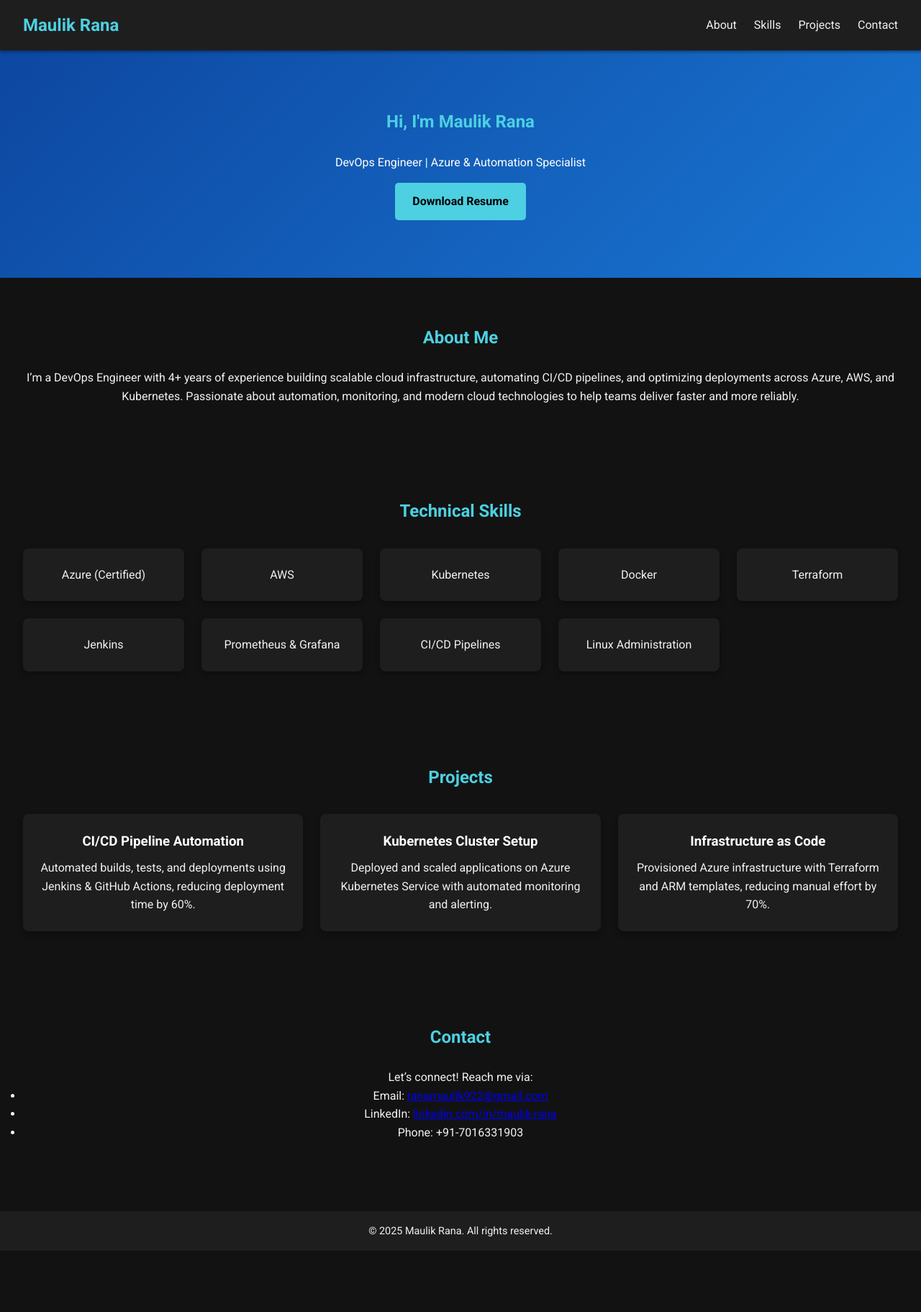
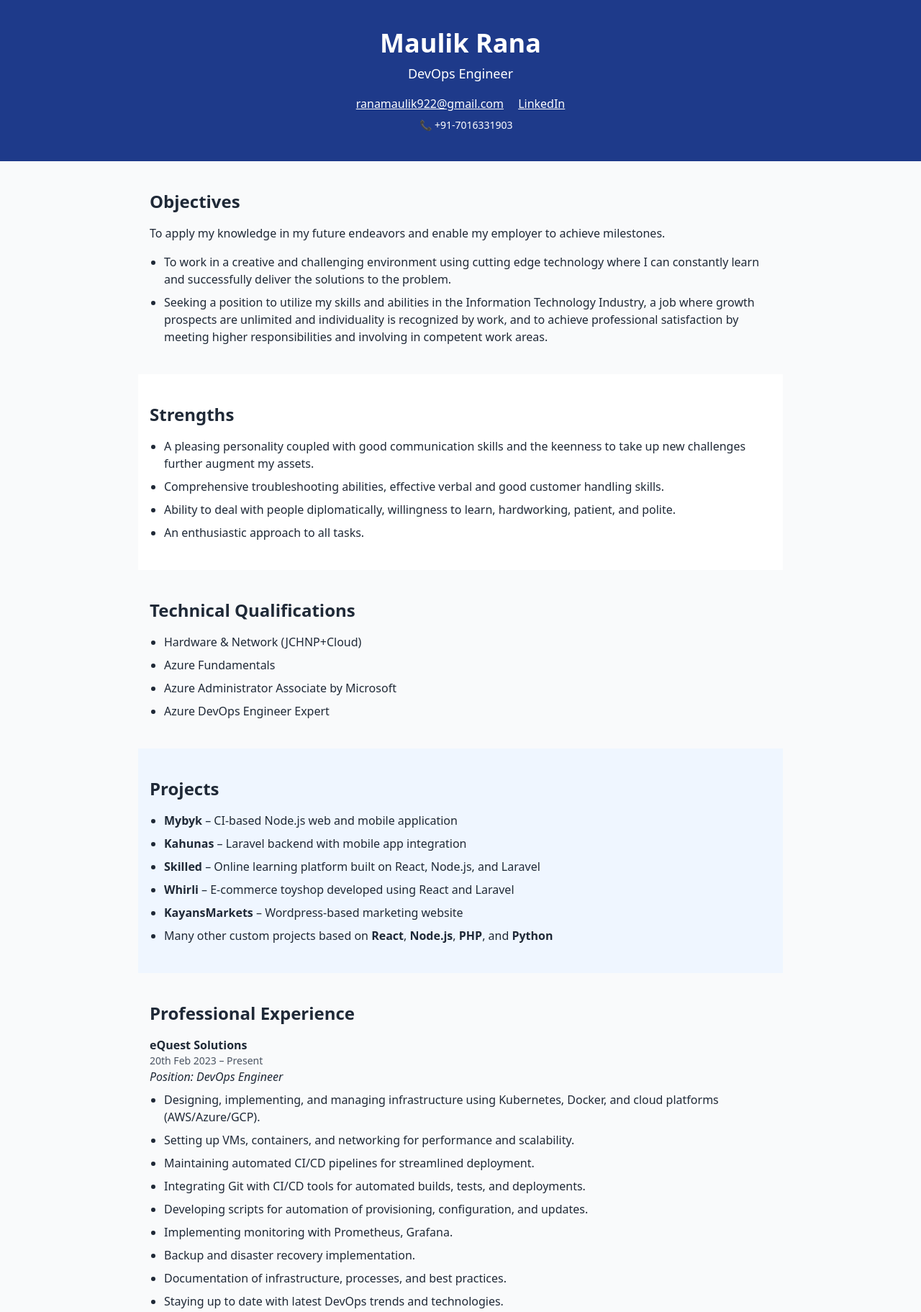
Before and after one commit to gtipl922/maulik-portfolio, a plain HTML site: page index.html in a window 1280 px wide. Shown: the top 1823 px of the page at 72% size. Before the commit the page ends 1738 px from the top, so only its background shows below. Drawn offline with nearby package versions, Linux system fonts and the light colour scheme.

Commit message:
Update index.html

```diff
--- a/index.html
+++ b/index.html
@@ -4,111 +4,161 @@
   <meta charset="UTF-8" />
   <meta name="viewport" content="width=device-width, initial-scale=1.0" />
   <title>Maulik Rana - DevOps Engineer</title>
-  <link rel="stylesheet" href="style.css" />
-  <link rel="preconnect" href="https://fonts.googleapis.com">
-  <link rel="preconnect" href="https://fonts.gstatic.com" crossorigin>
-  <link href="https://fonts.googleapis.com/css2?family=Roboto:wght@300;400;700&display=swap" rel="stylesheet">
+  <link href="https://cdn.jsdelivr.net/npm/tailwindcss@2.2.19/dist/tailwind.min.css" rel="stylesheet">
 </head>
-<body>
-  <header>
-    <nav>
-      <h1 class="logo">Maulik Rana</h1>
-      <ul>
-        <li><a href="#about">About</a></li>
-        <li><a href="#skills">Skills</a></li>
-        <li><a href="#projects">Projects</a></li>
-        <li><a href="#contact">Contact</a></li>
-      </ul>
-    </nav>
-  </header>
-
-  <section class="hero">
-    <div class="hero-text">
-      <h2>Hi, I'm <span>Maulik Rana</span></h2>
-      <p>DevOps Engineer | Azure & Automation Specialist</p>
-      <a href="Maulik_Resume.pdf" class="btn" download>Download Resume</a>
-    </div>
-  </section>
-
-  <section id="about" class="fade-in">
-    <h2>About Me</h2>
-    <p>
-      I’m a DevOps Engineer with 4+ years of experience building scalable cloud infrastructure, automating CI/CD pipelines,
-      and optimizing deployments across Azure, AWS, and Kubernetes. Passionate about automation, monitoring,
-      and modern cloud technologies to help teams deliver faster and more reliably.
-    </p>
-  </section>
-
-  <section id="skills" class="fade-in">
-    <h2>Technical Skills</h2>
-    <div class="skills-grid">
-      <div class="skill">Azure (Certified)</div>
-      <div class="skill">AWS</div>
-      <div class="skill">Kubernetes</div>
-      <div class="skill">Docker</div>
-      <div class="skill">Terraform</div>
-      <div class="skill">Jenkins</div>
-      <div class="skill">Prometheus & Grafana</div>
-      <div class="skill">CI/CD Pipelines</div>
-      <div class="skill">Linux Administration</div>
-    </div>
-  </section>
-
-  <section id="projects" class="fade-in">
-    <h2>Projects</h2>
-    <div class="projects-grid">
-      <div class="project">
-        <h3>CI/CD Pipeline Automation</h3>
-        <p>Automated builds, tests, and deployments using Jenkins & GitHub Actions, reducing deployment time by 60%.</p>
-      </div>
-      <div class="project">
-        <h3>Kubernetes Cluster Setup</h3>
-        <p>Deployed and scaled applications on Azure Kubernetes Service with automated monitoring and alerting.</p>
-      </div>
-      <div class="project">
-        <h3>Infrastructure as Code</h3>
-        <p>Provisioned Azure infrastructure with Terraform and ARM templates, reducing manual effort by 70%.</p>
+<body class="bg-gray-50 text-gray-800">
+  <!-- Hero -->
+  <section class="bg-blue-900 text-white py-10">
+    <div class="container mx-auto text-center">
+      <h1 class="text-4xl font-bold">Maulik Rana</h1>
+      <p class="mt-2 text-lg">DevOps Engineer</p>
+      <div class="mt-4 space-x-4">
+        <a href="mailto:ranamaulik922@gmail.com" class="underline">ranamaulik922@gmail.com</a>
+        <a href="https://www.linkedin.com/in/maulik-rana-0974b1148/" class="underline" target="_blank">LinkedIn</a>
+        <p class="text-sm mt-2">📞 +91-7016331903</p>
       </div>
     </div>
   </section>
 
-  <section id="contact" class="fade-in">
-    <h2>Contact</h2>
-    <p>Let’s connect! Reach me via:</p>
-    <ul>
-      <li>Email: <a href="mailto:ranamaulik922@gmail.com">ranamaulik922@gmail.com</a></li>
-      <li>LinkedIn: <a href="https://www.linkedin.com/in/maulik-rana-0974b1148/" target="_blank">linkedin.com/in/maulik-rana</a></li>
-      <li>Phone: +91-7016331903</li>
+  <!-- Objectives -->
+  <section class="py-10 px-4 max-w-4xl mx-auto">
+    <h2 class="text-2xl font-semibold mb-4">Objectives</h2>
+    <p class="mb-4">To apply my knowledge in my future endeavors and enable my employer to achieve milestones.</p>
+    <ul class="list-disc pl-5 space-y-2">
+      <li>To work in a creative and challenging environment using cutting edge technology where I can constantly learn and successfully deliver the solutions to the problem.</li>
+      <li>Seeking a position to utilize my skills and abilities in the Information Technology Industry, a job where growth prospects are unlimited and individuality is recognized by work, and to achieve professional satisfaction by meeting higher responsibilities and involving in competent work areas.</li>
     </ul>
   </section>
 
-  <footer>
-    <p>&copy; 2025 Maulik Rana. All rights reserved.</p>
-  </footer>
+  <!-- Strengths -->
+  <section class="bg-white py-10 px-4 max-w-4xl mx-auto">
+    <h2 class="text-2xl font-semibold mb-4">Strengths</h2>
+    <ul class="list-disc pl-5 space-y-2">
+      <li>A pleasing personality coupled with good communication skills and the keenness to take up new challenges further augment my assets.</li>
+      <li>Comprehensive troubleshooting abilities, effective verbal and good customer handling skills.</li>
+      <li>Ability to deal with people diplomatically, willingness to learn, hardworking, patient, and polite.</li>
+      <li>An enthusiastic approach to all tasks.</li>
+    </ul>
+  </section>
 
-  <script>
-    // Smooth scroll for anchor links
-    document.querySelectorAll('a[href^="#"]').forEach(anchor => {
-      anchor.addEventListener('click', function(e) {
-        e.preventDefault();
-        document.querySelector(this.getAttribute('href')).scrollIntoView({
-          behavior: 'smooth'
-        });
-      });
-    });
+  <!-- Technical Qualifications -->
+  <section class="py-10 px-4 max-w-4xl mx-auto">
+    <h2 class="text-2xl font-semibold mb-4">Technical Qualifications</h2>
+    <ul class="list-disc pl-5 space-y-2">
+      <li>Hardware & Network (JCHNP+Cloud)</li>
+      <li>Azure Fundamentals</li>
+      <li>Azure Administrator Associate by Microsoft</li>
+      <li>Azure DevOps Engineer Expert</li>
+    </ul>
+  </section>
 
-    // Fade-in animation when sections are visible
-    const observer = new IntersectionObserver(entries => {
-      entries.forEach(entry => {
-        if (entry.isIntersecting) {
-          entry.target.classList.add('visible');
-        }
-      });
-    }, { threshold: 0.2 });
+  <!-- Projects -->
+  <section class="bg-blue-50 py-10 px-4 max-w-4xl mx-auto">
+    <h2 class="text-2xl font-semibold mb-4">Projects</h2>
+    <ul class="list-disc pl-5 space-y-2">
+      <li><strong>Mybyk</strong> – CI-based Node.js web and mobile application</li>
+      <li><strong>Kahunas</strong> – Laravel backend with mobile app integration</li>
+      <li><strong>Skilled</strong> – Online learning platform built on React, Node.js, and Laravel</li>
+      <li><strong>Whirli</strong> – E-commerce toyshop developed using React and Laravel</li>
+      <li><strong>KayansMarkets</strong> – Wordpress-based marketing website</li>
+      <li>Many other custom projects based on <strong>React</strong>, <strong>Node.js</strong>, <strong>PHP</strong>, and <strong>Python</strong></li>
+    </ul>
+  </section>
 
-    document.querySelectorAll('.fade-in').forEach(section => {
-      observer.observe(section);
-    });
-  </script>
+  <!-- Experience -->
+  <section class="py-10 px-4 max-w-4xl mx-auto">
+    <h2 class="text-2xl font-semibold mb-4">Professional Experience</h2>
+    <div class="mb-6">
+      <h3 class="font-bold">eQuest Solutions</h3>
+      <p class="text-sm text-gray-600">20th Feb 2023 – Present</p>
+      <p class="italic">Position: DevOps Engineer</p>
+      <ul class="list-disc pl-5 space-y-2 mt-2">
+        <li>Designing, implementing, and managing infrastructure using Kubernetes, Docker, and cloud platforms (AWS/Azure/GCP).</li>
+        <li>Setting up VMs, containers, and networking for performance and scalability.</li>
+        <li>Maintaining automated CI/CD pipelines for streamlined deployment.</li>
+        <li>Integrating Git with CI/CD tools for automated builds, tests, and deployments.</li>
+        <li>Developing scripts for automation of provisioning, configuration, and updates.</li>
+        <li>Implementing monitoring with Prometheus, Grafana.</li>
+        <li>Backup and disaster recovery implementation.</li>
+        <li>Documentation of infrastructure, processes, and best practices.</li>
+        <li>Staying up to date with latest DevOps trends and technologies.</li>
+      </ul>
+    </div>
+
+    <div class="mb-6">
+      <h3 class="font-bold">Latitude Technolabs</h3>
+      <p class="text-sm text-gray-600">18th June 2022 – 17th Feb 2023</p>
+      <p class="italic">Position: DevOps Engineer</p>
+      <ul class="list-disc pl-5 space-y-2 mt-2">
+        <li>Interacted with clients for deployment requirements.</li>
+        <li>Coordinated with development, DBA, QA, and IT Ops to prevent conflicts.</li>
+        <li>Managed cloud infrastructure.</li>
+        <li>Worked with source control tools like TFS and Git.</li>
+        <li>Built Maven scripts in Jenkins for environment transitions.</li>
+        <li>Handled deployment of Java applications across environments.</li>
+        <li>Resolved build, compile, and deployment errors. Managed Linux configuration and upgrades.</li>
+        <li>Implemented CD pipelines using Jenkins and Chef for complete automation.</li>
+      </ul>
+    </div>
+
+    <div class="mb-6">
+      <h3 class="font-bold">Prakash Software Solutions Pvt Ltd</h3>
+      <p class="text-sm text-gray-600">16th June 2019 – 28th May 2022</p>
+      <p class="italic">Position: System and Networking Admin</p>
+      <ul class="list-disc pl-5 space-y-2 mt-2">
+        <li>Troubleshooting hardware & network issues.</li>
+        <li>Installed and configured SharePoint Server 2013–2016 and SQL.</li>
+        <li>Managed Azure Subscription, Identity, Storage, Networking, Compute.</li>
+        <li>Configured Azure Backup with on-prem sync.</li>
+        <li>Deployed VMs using ARM and PowerShell.</li>
+        <li>Migrated resources across subscriptions.</li>
+        <li>Hybrid Azure AD setup.</li>
+        <li>Resource utilization analysis.</li>
+      </ul>
+    </div>
+  </section>
+
+  <!-- Key Skills -->
+  <section class="py-10 px-4 max-w-4xl mx-auto">
+    <h2 class="text-2xl font-semibold mb-4">Key Skills</h2>
+    <ul class="grid grid-cols-2 gap-4 list-disc pl-5">
+      <li>CI/CD</li>
+      <li>Containerization and Orchestration</li>
+      <li>Infrastructure as Code (IaC)</li>
+      <li>Cloud Platforms (AWS, Azure, GCP)</li>
+      <li>Version Control</li>
+      <li>Scripting and Automation</li>
+      <li>Configuration Management</li>
+      <li>Networking Concepts</li>
+      <li>Backup and Disaster Recovery</li>
+    </ul>
+  </section>
+
+  <!-- Education -->
+  <section class="bg-white py-10 px-4 max-w-4xl mx-auto">
+    <h2 class="text-2xl font-semibold mb-4">Educational Qualifications</h2>
+    <ul class="list-disc pl-5">
+      <li>SSC (10th) – Gujarat Board, 2014</li>
+      <li>Diploma in Computer Engineering – Gujarat Technological University, Ahmedabad, 2018</li>
+      <li>Hardware & Networking – Jetking [JCHN+CLOUDE V2], 2019</li>
+    </ul>
+  </section>
+
+  <!-- Personal Details -->
+  <section class="py-10 px-4 max-w-4xl mx-auto">
+    <h2 class="text-2xl font-semibold mb-4">Personal Details</h2>
+    <ul class="list-disc pl-5">
+      <li>Date of Birth: 8th September 1999</li>
+      <li>Gender: Male</li>
+      <li>Languages Known: English, Hindi, Gujarati</li>
+    </ul>
+  </section>
+
+  <!-- Contact -->
+  <section class="bg-blue-100 py-10 px-4 max-w-4xl mx-auto text-center">
+    <h2 class="text-2xl font-semibold mb-4">Get in Touch</h2>
+    <p>Email: <a href="mailto:ranamaulik922@gmail.com" class="text-blue-700 underline">ranamaulik922@gmail.com</a></p>
+    <p>LinkedIn: <a href="https://www.linkedin.com/in/maulik-rana-0974b1148/" class="text-blue-700 underline" target="_blank">/maulik-rana</a></p>
+  </section>
 </body>
 </html>
```
